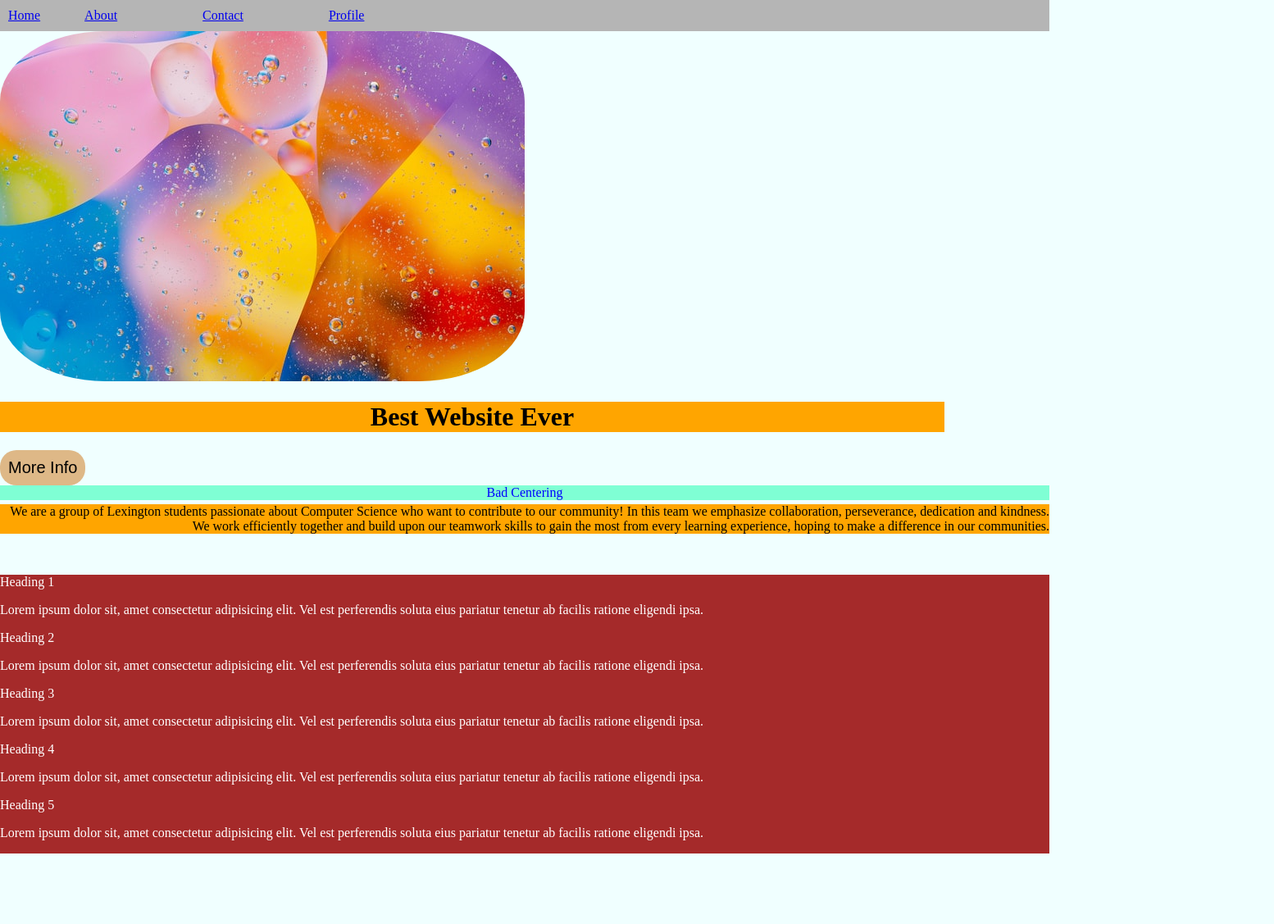
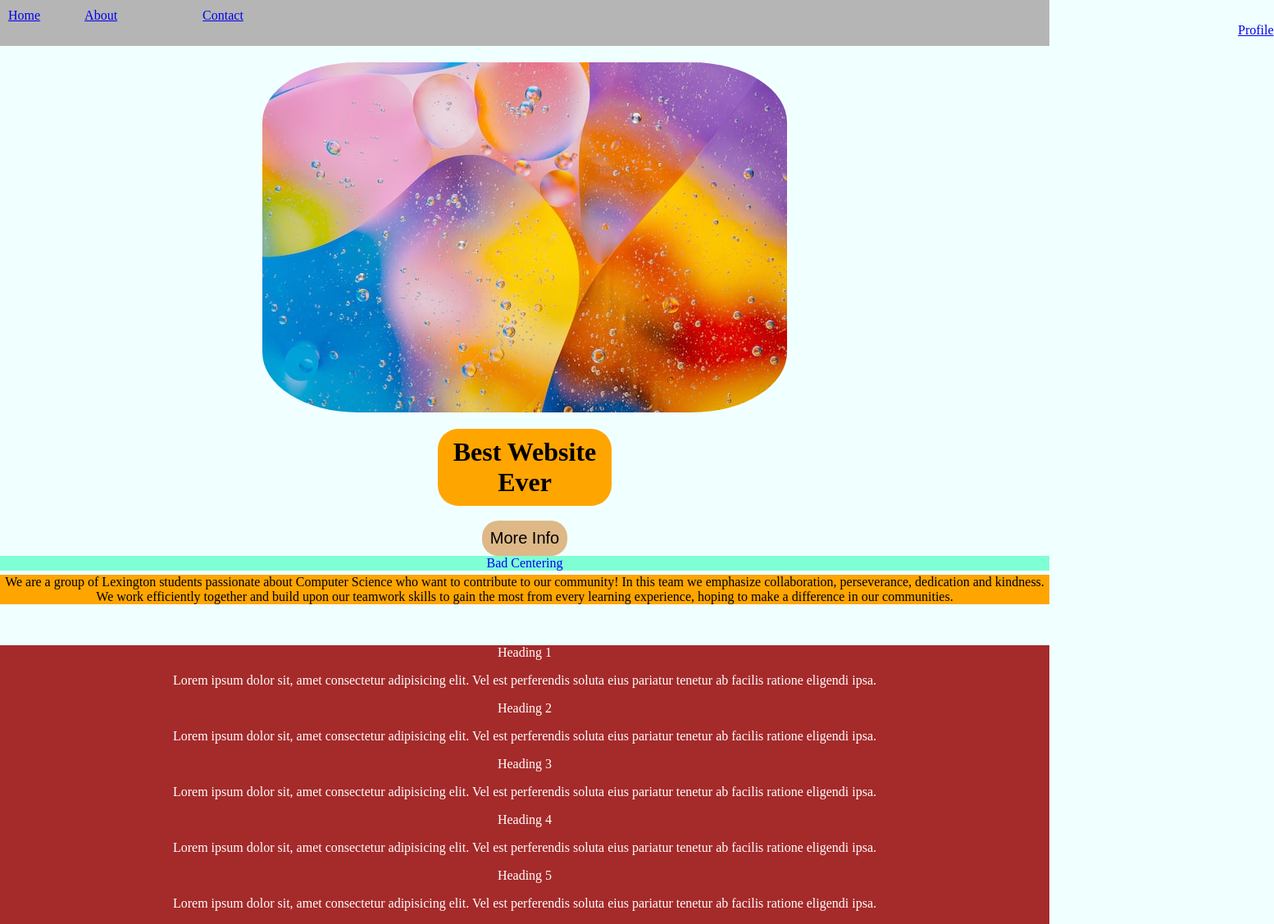
Before and after one commit to idkaname698/frontendhw, a plain HTML site: page index.html in a window 1280 px wide. Shown: the whole page at 82% size, 1554 px wide, since content can reach past the window. Before the commit the page ends 1041 px from the top, so only its background shows below. Drawn offline with Linux system fonts and the light colour scheme.

Commit message:
Update index.html

```diff
--- a/index.html
+++ b/index.html
@@ -18,29 +18,33 @@
     <a href="/">Home</a>
     <a href="/" style="margin-left: 50px;">About</a>
     <a href="/" style="margin-left: 100px;">Contact</a>
-    <a href="/" style="margin-left: 100px;">Profile</a>
+    <a href="/" style="margin-left: 1500px;">Profile</a>
   </div>
 
+
   <!-- center the image (must be display: block to use margin auto to center horizontally)-->
-  <img src="rodion-kutsaiev-unsplash.jpg" style="border-radius: 20%" alt="placeholder image">
+  <img src="rodion-kutsaiev-unsplash.jpg" style="border-radius: 20%; display: block; margin: auto; padding: 20px;" alt="placeholder image">
 
-  <h1 style="text-align: center; width: 90%; background-color: orange;">Best Website Ever</h1>
+  <h1 style="border-radius: 25px; margin: auto;text-align: center; width: 15%; background-color: orange;padding: 10px;">Best Website Ever</h1>
+
+  <br>
+
   <button
-    style="border-radius: 20px; padding: 10px; border: none; font-size: 20px; background-color: burlywood; cursor:pointer">More
+    style="border-radius: 20px; padding: 10px; border: none; font-size: 20px; background-color: burlywood; cursor:pointer; display: block; margin: auto;">More
     Info</button>
 
   <div style="width: 100%; text-align: center; background-color: aquamarine; color: blue;">
     Bad Centering
   </div>
 
-  <div style="margin-top: 5px; margin-bottom: 50px; background-color: orange; text-align: right;">
+  <div style="margin-top: 5px; margin-bottom: 50px; background-color: orange; text-align: center;">
     We are a group of Lexington students passionate about Computer Science who want to contribute to our community! In
     this team we emphasize collaboration, perseverance, dedication and kindness. We work efficiently together and build
     upon our teamwork skills to gain the most from every learning experience, hoping to make a difference in our
     communities.
   </div>
 
-  <div style="display: flex; flex-direction: column;">
+  <div style="display: flex; flex-direction: column; text-align: center">
     <div class="post">
       <h>Heading 1</h>
       <p>Lorem ipsum dolor sit, amet consectetur adipisicing elit. Vel est perferendis soluta eius pariatur tenetur ab
```
